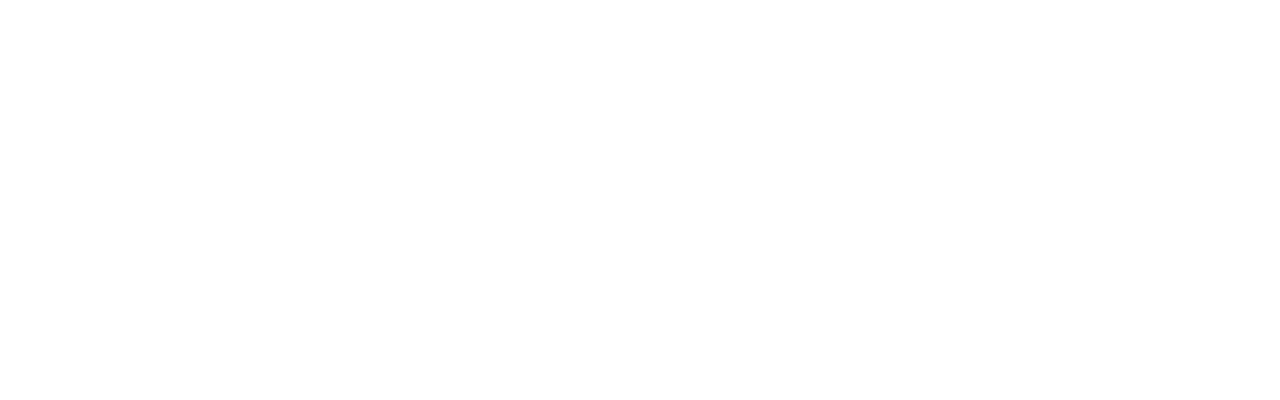
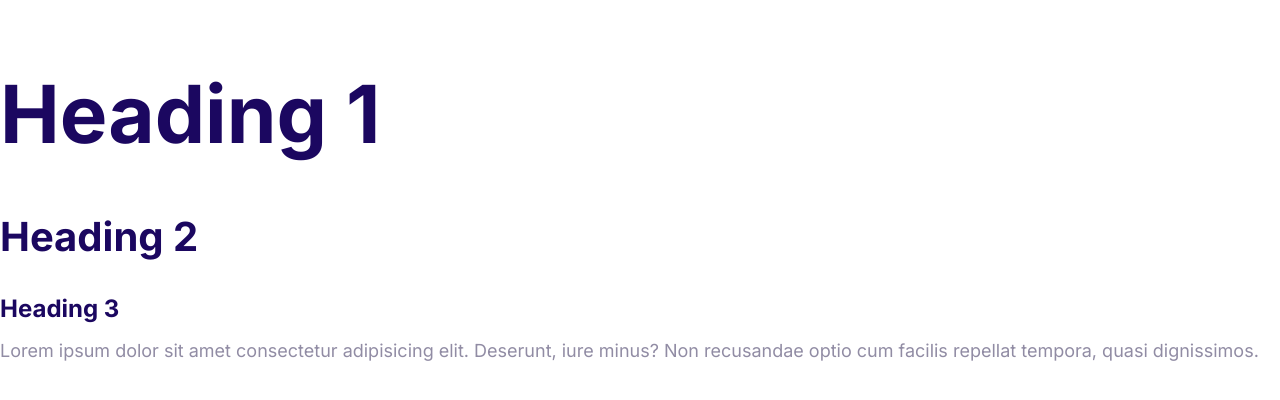
Before and after one commit to mateusz-wojnar/HostLab, a plain HTML site: page index.html in a window 1280 px wide. Drawn offline with Linux system fonts and the light colour scheme.

Commit message:
Styles for fonts

```diff
--- a/css/styles.css
+++ b/css/styles.css
@@ -1,7 +1,60 @@
 :root {
-    --color-primary: #2584ff;
-    --color-secondary: #00d9ff;
-    --color-accent: #ff3400;
-    --color-headings: #1b0760;
-    --color-body: #918ca4;
+  --color-primary: #2584ff;
+  --color-secondary: #00d9ff;
+  --color-accent: #ff3400;
+  --color-headings: #1b0760;
+  --color-body: #918ca4;
 }
+
+html {
+  font-size: 62.5%;
+}
+
+body {
+  font-family: Inter, Arial, Helvetica, sans-serif;
+  font-size: 2.4rem;
+  line-height: 1.5;
+  color: var(--color-body);
+}
+
+h1,
+h2,
+h3 {
+  color: var(--color-headings);
+  margin-bottom: 1rem;
+}
+
+h1 {
+  font-size: 7rem;
+}
+
+h2 {
+  font-size: 4rem;
+}
+
+h3 {
+  font-size: 3rem;
+  margin-bottom: 1rem;
+}
+
+p {
+  margin-top: 0;
+}
+
+@media screen and (min-width: 1024px) {
+  body {
+    font-size: 1.8rem;
+  }
+
+  h1 {
+    font-size: 8rem;
+  }
+
+  h2 {
+    font-size: 4rem;
+  }
+
+  h3 {
+    font-size: 2.4rem;
+  }
+}
--- a/index.html
+++ b/index.html
@@ -1,13 +1,22 @@
 <!DOCTYPE html>
 <html lang="en">
-<head>
-  <meta charset="UTF-8">
-  <meta name="viewport" content="width=device-width, initial-scale=1.0">
-  <title>Document</title>
-  <link rel="stylesheet" href="css/normalize.css">
-  <link rel="stylesheet" href="css/styles.css">
-</head>
-<body>
-
-</body>
+  <head>
+    <meta charset="UTF-8" />
+    <meta name="viewport" content="width=device-width, initial-scale=1.0" />
+    <title>Document</title>
+    <link rel="preconnect" href="https://fonts.googleapis.com" />
+    <link rel="preconnect" href="https://fonts.gstatic.com" crossorigin />
+    <link
+      href="https://fonts.googleapis.com/css2?family=Inter:wght@400;700&display=swap"
+      rel="stylesheet"
+    />
+    <link rel="stylesheet" href="css/normalize.css" />
+    <link rel="stylesheet" href="css/styles.css" />
+  </head>
+  <body>
+    <h1>Heading 1</h1>
+    <h2>Heading 2</h2>
+    <h3>Heading 3</h3>
+    <p>Lorem ipsum dolor sit amet consectetur adipisicing elit. Deserunt, iure minus? Non recusandae optio cum facilis repellat tempora, quasi dignissimos.</p>
+  </body>
 </html>
```
